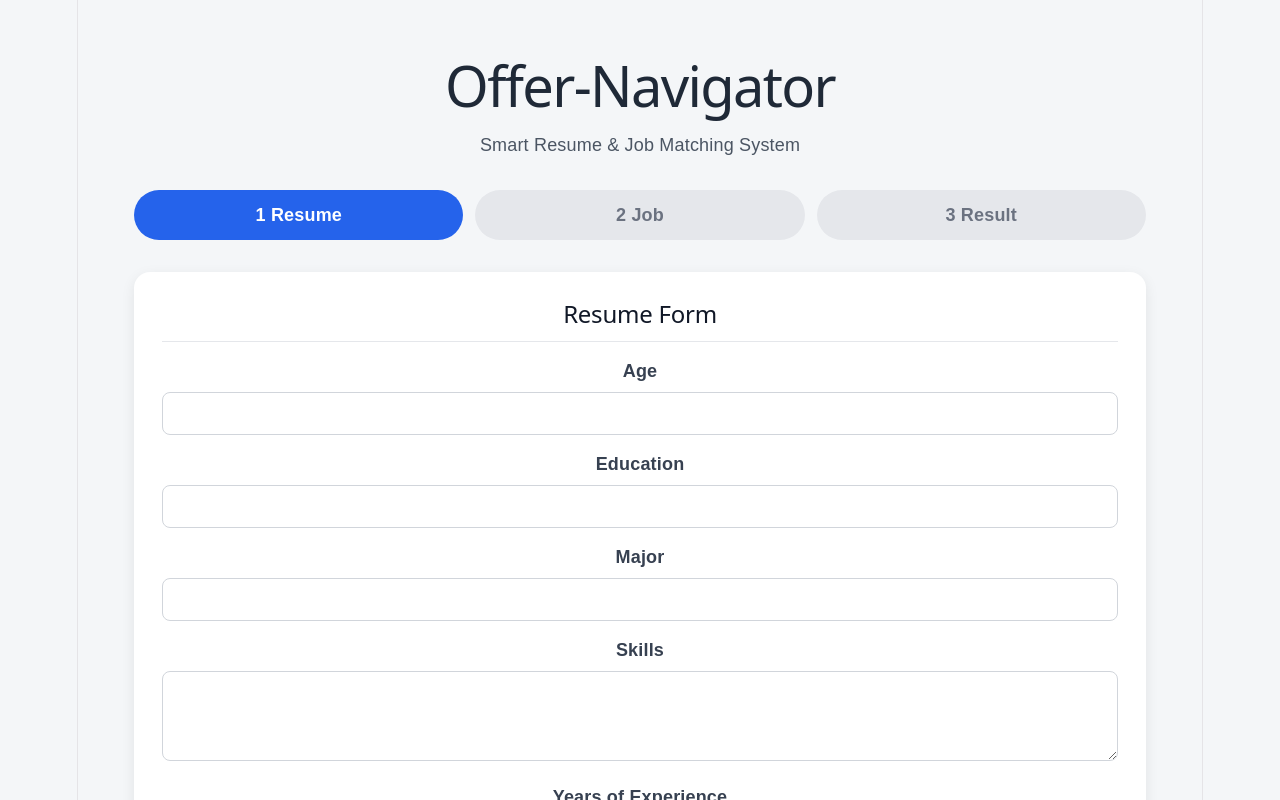
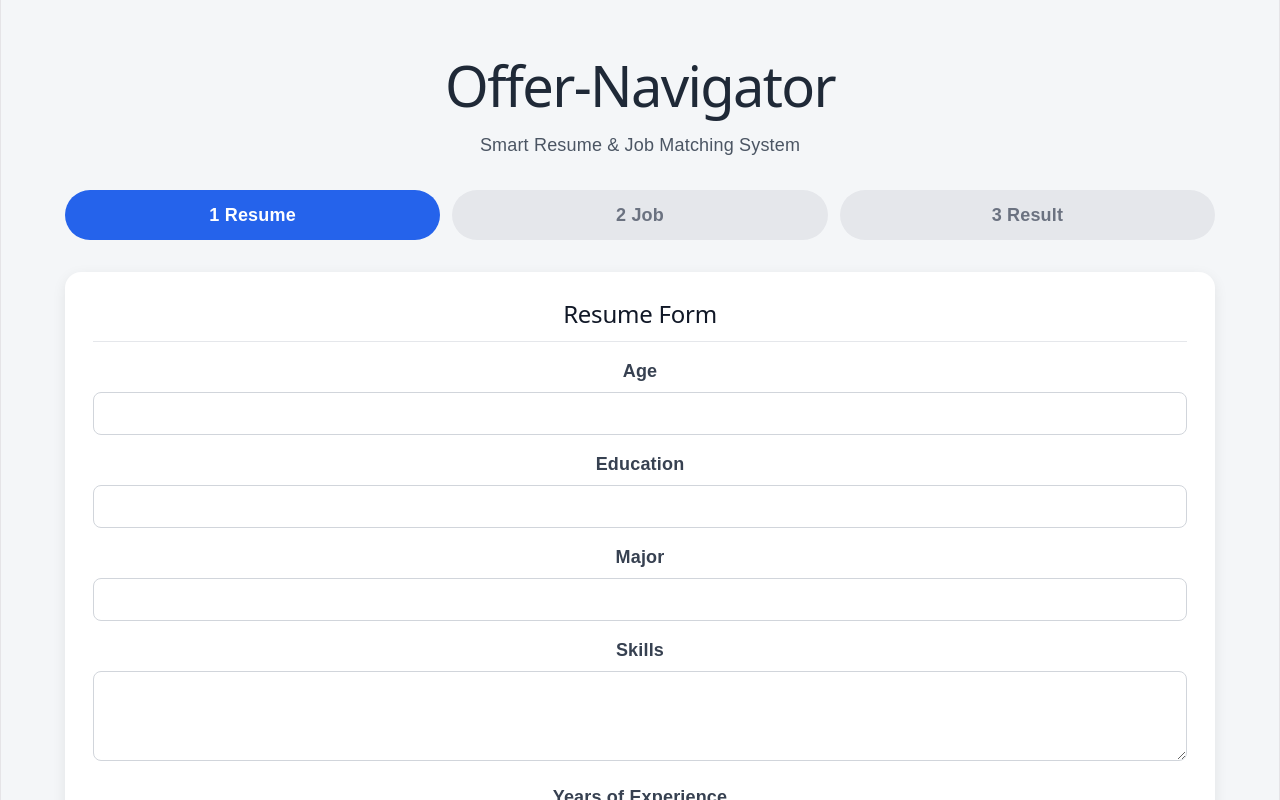
Before and after one commit to Eva-business/Offer-Navigator, a React app in the folder frontend/: page / in a window 1280 px wide. Shown: the top 800 px of the page. Built offline with nearby package versions, Linux system fonts and the light colour scheme; the HTML template or start-up script is replaced by a standard one.

Commit message:
Update index.css
排版

```diff
--- a/frontend/src/index.css
+++ b/frontend/src/index.css
@@ -56,8 +56,8 @@ body {
 }
 
 #root {
-  width: 1126px;
-  max-width: 100%;
+  width: 100%;
+  max-width: 1400px;
   margin: 0 auto;
   text-align: center;
   border-inline: 1px solid var(--border);
```
